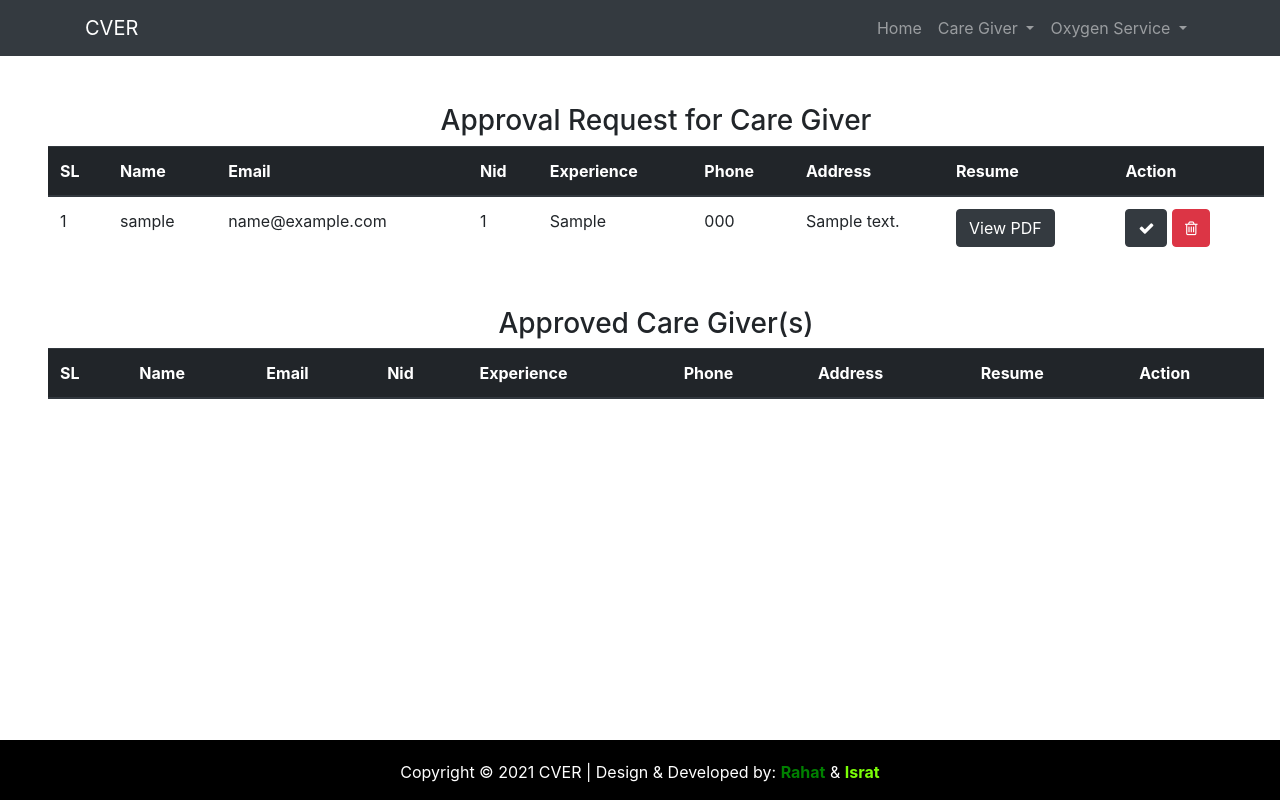
After one commit to YeaminRabbi/cver, a PHP site: page /admin/request_approval_caregiver.php in a window 1280 px wide. The commit adds this page. Run offline with PHP 8.4, Linux system fonts and the light colour scheme; tables that the repository leaves empty or names only in its code hold one stand-in row (values such as "Sample post"); lists and menus that the app fills with data are empty; some libraries are stand-ins or nearby versions.

Commit message:
CareGiver Approval Section Complete

```diff
--- /dev/null
+++ b/admin/custom_function.php
@@ -0,0 +1,46 @@
+<?php
+
+	require '../db_config.php';
+	// function fetch_data_from_table($db)
+	//   {
+	//     $sql="Select * FROM water_quality_monitoring_system ORDER BY id DESC limit 10;";
+	//     $result = mysqli_query($db,$sql);
+
+	//     // Assoc array
+	//     $row = mysqli_fetch_array($result, MYSQLI_ASSOC);
+
+	//     // Free result set
+	//     mysqli_free_result($result);
+
+	//     return $row;
+
+	//   }
+
+
+
+	  function fetch_data_pdo_from_table($pdo,$table_name)
+	  {
+
+	    $sql="Select * FROM ".$table_name.";";
+	    $statement = $pdo->prepare($sql);
+	    $statement->execute();
+	    $row = $statement->fetchAll();
+
+	    return $row;
+
+	  }
+
+
+	  function fetch_data_approve_status_caregiver($pdo,$table_name,$approve_status)
+	  {
+
+	    $sql="Select * FROM ".$table_name." where approve_status = ".$approve_status.";";
+	    $statement = $pdo->prepare($sql);
+	    $statement->execute();
+	    $row = $statement->fetchAll();
+
+	    return $row;
+
+	  }
+
+?>
--- /dev/null
+++ b/admin/footer.php
@@ -0,0 +1,5 @@
+	<footer style="position: fixed;left: 0;bottom: 0;width: 100%;background-color: black;color: white;text-align: center;padding-top: 20px;">
+		<div class="text-center">
+			<p>Copyright © 2021 CVER | Design & Developed by: <a href="https://www.facebook.com/raisul.islam.12720" target="_blank" style="color:green;font-weight: 700;">Rahat</a> & <a href="https://www.facebook.com/ishrat27.jahan" target="_blank" style="color: #7BFE07;font-weight: 700;">Israt</a></p>
+		</div>
+	</footer>
--- /dev/null
+++ b/admin/navigation_bar.php
@@ -0,0 +1,31 @@
+	<nav class="navbar navbar-expand-sm bg-dark navbar-dark">
+	  <div class="container">
+	  	<a class="navbar-brand"  href="index.php">CVER</a>
+		  <ul class="navbar-nav">
+		    <li class="nav-item">
+		      <a class="nav-link" href="index.php">Home</a>
+		    </li>
+		    <li class="nav-item dropdown">
+		      <a class="nav-link dropdown-toggle" href="#" id="navbardrop" data-toggle="dropdown">
+		        Care Giver
+		      </a>
+		      <div class="dropdown-menu">
+		        <a class="dropdown-item" href="request_approval_caregiver.php">Request Approval</a>
+		        <a class="dropdown-item" href="#">Link 2</a>
+		        <a class="dropdown-item" href="#">Link 3</a>
+		      </div>
+		    </li>
+
+		    <li class="nav-item dropdown">
+		      <a class="nav-link dropdown-toggle" href="#" id="navbardrop" data-toggle="dropdown">
+		       Oxygen Service
+		      </a>
+		      <div class="dropdown-menu">
+		        <a class="dropdown-item" href="#">Link 1</a>
+		        <a class="dropdown-item" href="#">Link 2</a>
+		        <a class="dropdown-item" href="#">Link 3</a>
+		      </div>
+		    </li>
+		  </ul>
+	  </div>
+	</nav>
--- /dev/null
+++ b/admin/request_approval_caregiver.php
@@ -0,0 +1,150 @@
+<!DOCTYPE html>
+<html>
+<head>
+	<title>CVER | Admin Panel</title>
+</head>
+
+<link rel="stylesheet" href="https://maxcdn.bootstrapcdn.com/bootstrap/4.0.0/css/bootstrap.min.css" integrity="sha384-Gn5384xqQ1aoWXA+058RXPxPg6fy4IWvTNh0E263XmFcJlSAwiGgFAW/dAiS6JXm" crossorigin="anonymous">
+
+<link rel="stylesheet" href="https://cdnjs.cloudflare.com/ajax/libs/font-awesome/4.7.0/css/font-awesome.min.css">
+
+<body>
+
+	<?php require 'navigation_bar.php' ?>
+	<?php
+
+		require 'custom_function.php';
+
+		$approve_request_caregiver=fetch_data_approve_status_caregiver($pdo,"care_giver_users",0);
+		$approve_request_caregiver_approved=fetch_data_approve_status_caregiver($pdo,"care_giver_users",1);
+
+
+	?>
+
+
+
+
+	<div class="mt-5 ml-5 mb-5" style="width: 95%;">
+
+		<h3 class="text-center">Approval Request for Care Giver</h3>
+		<table class="table">
+		    <thead class="thead-dark">
+		      <tr>
+		      	<th>SL</th>
+		        <th>Name</th>
+		        <th>Email</th>
+		        <th>Nid</th>
+		        <th>Experience</th>
+		        <th>Phone</th>
+		        <th>Address</th>
+		        <th>Resume</th>
+		        <th>Action</th>
+		      </tr>
+		    </thead>
+		    <tbody>
+		      <?php
+
+		      	foreach ($approve_request_caregiver as $key => $data) {
+		     ?>
+
+		     	<tr>
+		     		<td><?= $key+1 ?></td>
+		     		<td><?= $data['cg_username'] ?></td>
+		     		<td><?= $data['cg_email'] ?></td>
+		     		<td><?= $data['cg_nid'] ?></td>
+		     		<td><?= $data['cg_experience'] ?></td>
+		     		<td><?= $data['cg_phone'] ?></td>
+		     		<td style="width: 150px;"><?= $data['cg_address'] ?></td>
+
+		     		<td>
+		     			<a href="pdf_reading_backend.php?file=<?= $data['cg_resume'] ?>" class="btn btn-dark" target="_blank">View PDF</a>
+		     		</td>
+		     		<td>
+
+						<a href="request_approval_caregiver_backend.php?approveID=<?= $data['id'] ?>&approveEMAIL=<?= $data['cg_email'] ?>&approveNAME=<?= $data['cg_username'] ?>" class="btn btn-dark"><i class="fa fa-check" aria-hidden="true"></i></a>
+
+		     			<a href="request_approval_caregiver_backend.php?deleteID=<?= $data['id'] ?>" class="btn btn-danger"><i class="fa fa-trash-o" aria-hidden="true"></i></a>
+
+		     		</td>
+
+
+		     	</tr>
+
+		     <?php
+		      	}
+
+		      ?>
+		    </tbody>
+		  </table>
+	</div>
+
+
+	<div class="mt-5 ml-5 mb-5" style="width: 95%;">
+
+		<h3 class="text-center">Approved Care Giver(s)</h3>
+		<table class="table">
+		    <thead class="thead-dark">
+		      <tr>
+		      	<th>SL</th>
+		        <th>Name</th>
+		        <th>Email</th>
+		        <th>Nid</th>
+		        <th>Experience</th>
+		        <th>Phone</th>
+		        <th>Address</th>
+		        <th>Resume</th>
+		        <th>Action</th>
+		      </tr>
+		    </thead>
+		    <tbody>
+		      <?php
+
+		      	foreach ($approve_request_caregiver_approved as $key => $data) {
+		     ?>
+
+		     	<tr>
+		     		<td><?= $key+1 ?></td>
+		     		<td><?= $data['cg_username'] ?></td>
+		     		<td><?= $data['cg_email'] ?></td>
+		     		<td><?= $data['cg_nid'] ?></td>
+		     		<td><?= $data['cg_experience'] ?></td>
+		     		<td><?= $data['cg_phone'] ?></td>
+		     		<td style="width: 150px;"><?= $data['cg_address'] ?></td>
+		     		<td>
+		     			<a href="pdf_reading_backend.php?file=<?= $data['cg_resume'] ?>" class="btn btn-dark" target="_blank">View PDF</a>
+		     		</td>
+		     		<td>
+		     			<a href="request_approval_caregiver_backend.php?deleteID=<?= $data['id'] ?>" class="btn btn-danger"><i class="fa fa-trash-o" aria-hidden="true"></i></a>
+		     		</td>
+
+
+		     	</tr>
+
+		     <?php
+		      	}
+
+		      ?>
+		    </tbody>
+		  </table>
+	</div>
+
+
+
+
+
+
+
+
+	<?php require 'footer.php' ?>
+
+
+
+
+
+
+
+	<script src="https://code.jquery.com/jquery-3.2.1.slim.min.js" integrity="sha384-KJ3o2DKtIkvYIK3UENzmM7KCkRr/rE9/Qpg6aAZGJwFDMVNA/GpGFF93hXpG5KkN" crossorigin="anonymous"></script>
+	<script src="https://cdnjs.cloudflare.com/ajax/libs/popper.js/1.12.9/umd/popper.min.js" integrity="sha384-ApNbgh9B+Y1QKtv3Rn7W3mgPxhU9K/ScQsAP7hUibX39j7fakFPskvXusvfa0b4Q" crossorigin="anonymous"></script>
+	<script src="https://maxcdn.bootstrapcdn.com/bootstrap/4.0.0/js/bootstrap.min.js" integrity="sha384-JZR6Spejh4U02d8jOt6vLEHfe/JQGiRRSQQxSfFWpi1MquVdAyjUar5+76PVCmYl" crossorigin="anonymous"></script>
+</body>
+</html>
```
Also changed, not shown: admin/index.php (+23 -3 lines), admin/pdf_reading_backend.php (added, +12 -0 lines), admin/request_approval_caregiver_backend.php (added, +38 -0 lines), 4 other files.
